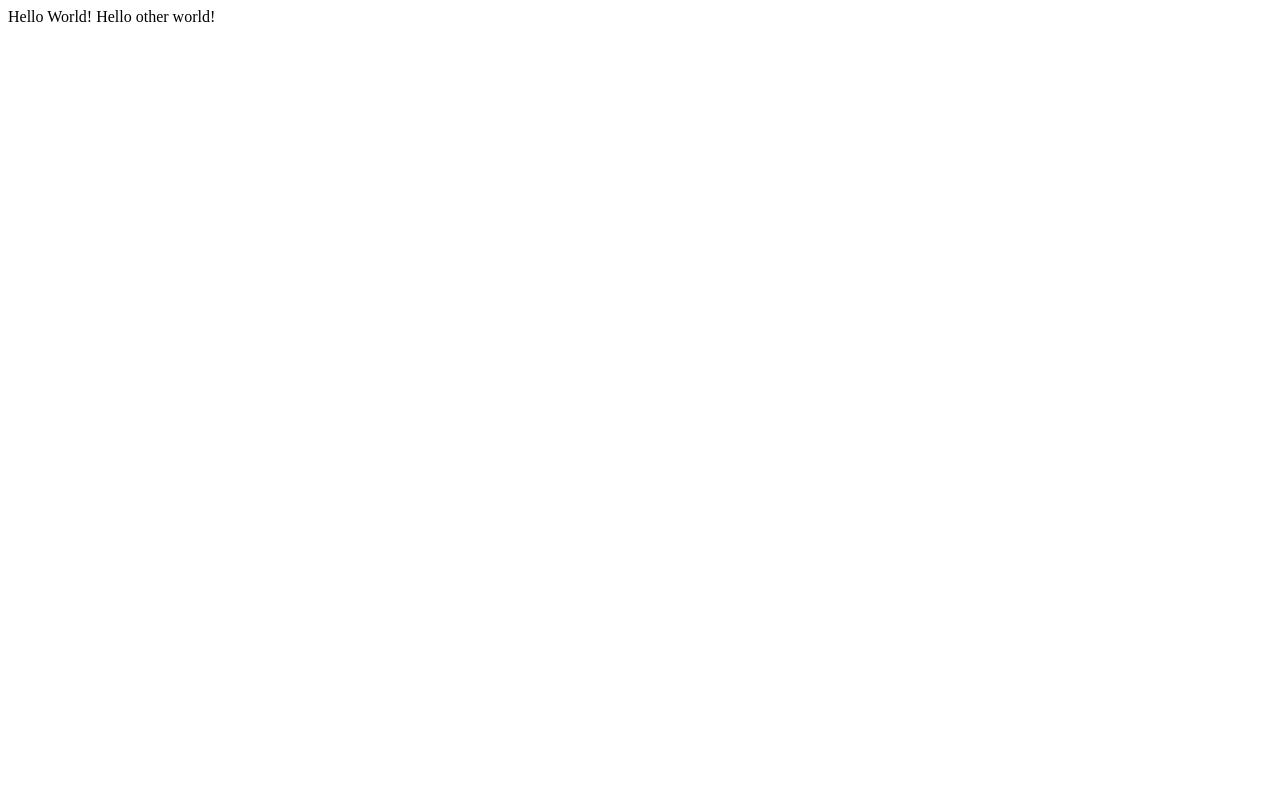
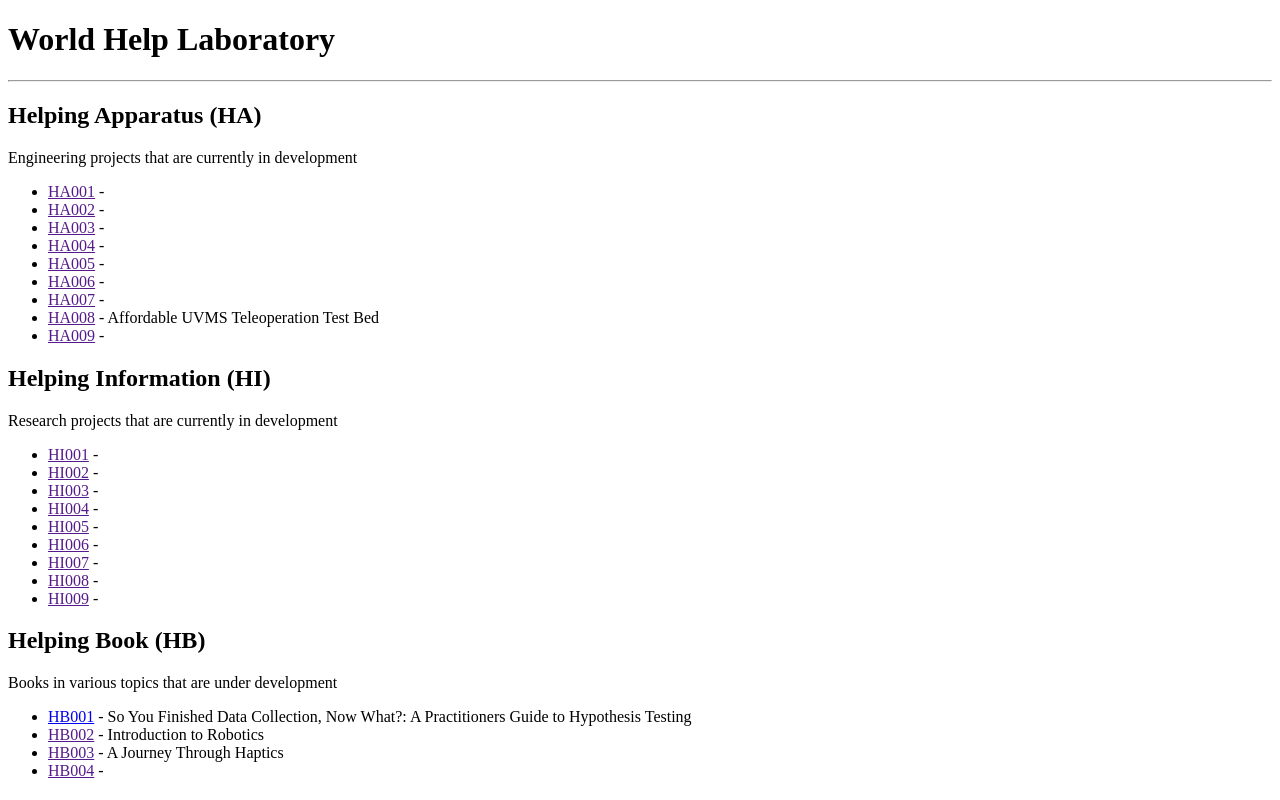
Before and after one commit to World-Help-Laboratory/world-help-laboratory.github.io, a plain HTML site: page index.html in a window 1280 px wide. Drawn offline with Linux system fonts and the light colour scheme.

Commit message:
Updated index.html to include basic structure of listing out lab work

```diff
--- a/index.html
+++ b/index.html
@@ -1,9 +1,72 @@
 <!DOCTYPE html>
 <html>
     <head>
-        Hello World!
+        <title>World Help Laboratory</title>
     </head>
     <body>
-        Hello other world!
+        <!-- Title --->
+        <h1>
+            World Help Laboratory
+        </h1>
+
+        <hr></hr>
+
+
+
+        <!-- HA --->
+        <h2>
+            Helping Apparatus (HA)
+        </h2>
+
+        <p>Engineering projects that are currently in development</p>
+
+        <ul>
+            <li><a href="">HA001</a> - </li>
+            <li><a href="">HA002</a> - </li>
+            <li><a href="">HA003</a> - </li>
+            <li><a href="">HA004</a> - </li>
+            <li><a href="">HA005</a> - </li>
+            <li><a href="">HA006</a> - </li>
+            <li><a href="">HA007</a> - </li>
+            <li><a href="">HA008</a> - Affordable UVMS Teleoperation Test Bed</li>
+            <li><a href="">HA009</a> - </li>
+        </ul>
+
+
+
+        <!-- HI --->
+        <h2>
+            Helping Information (HI)
+        </h2>
+
+        <p>Research projects that are currently in development</p>
+
+        <ul>
+            <li><a href="">HI001</a> - </li>
+            <li><a href="">HI002</a> - </li>
+            <li><a href="">HI003</a> - </li>
+            <li><a href="">HI004</a> - </li>
+            <li><a href="">HI005</a> - </li>
+            <li><a href="">HI006</a> - </li>
+            <li><a href="">HI007</a> - </li>
+            <li><a href="">HI008</a> - </li>
+            <li><a href="">HI009</a> - </li>
+        </ul>
+
+
+
+        <!-- HB --->
+         <h2>
+            Helping Book (HB)
+        </h2>
+
+        <p>Books in various topics that are under development</p>
+
+        <ul>
+            <li><a href="http://www.worldhelplab.com/HB001-Statistical_Hypothesis_Testing/">HB001</a> - So You Finished Data Collection, Now What?: A Practitioners Guide to Hypothesis Testing</li>
+            <li><a href="">HB002</a> - Introduction to Robotics</li>
+            <li><a href="">HB003</a> - A Journey Through Haptics</li>
+            <li><a href="">HB004</a> - </li>
+        </ul>
     </body>
 </html>
```
